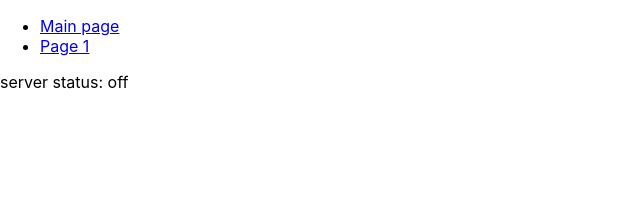
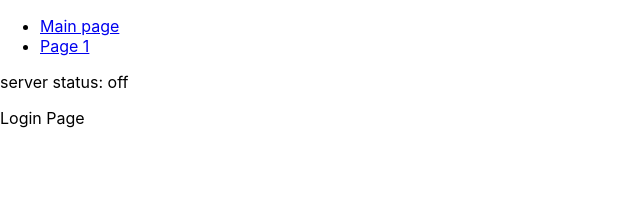
Before and after one commit to kimchirice/woc, a React (Create React App) app in the folder web/: page /login in a window 1280 px wide. Shown: the top 198 px of the page, without its empty margins (0-640 px from the left). Built offline with nearby package versions, Linux system fonts and the light colour scheme; no server answers.

Commit message:
adding blank login component

```diff
--- a/web/src/app/App.jsx
+++ b/web/src/app/App.jsx
@@ -6,12 +6,20 @@ import "./App.css";
 
 // route pages components imports
 import Main from "../pages/main/Main";
-import Page1 from "../pages/page1/Page1";
+import Login from "../pages/login/Login";
+import Register from "../pages/register/Register";
+
+/*
+    TODO:
+    [ ] set up auth containers
+    [ ] set up roles containers
+    [ ] set up auth context
+*/
 
 const App = (props) => {
-    const { msg, status } = props
+    const { msg, status } = props;
 
-    const serverStatus = ()  => status ? "on" : "off";
+    const serverStatus = () => (status ? "on" : "off");
 
     return (
         <BrowserRouter>
@@ -19,9 +27,10 @@ const App = (props) => {
 
             <p>server status: {serverStatus()}</p>
 
-            {/* routes */}
-            <Route exact path="/" component={() => <Main msg={msg} color="green"/>}/>
-            <Route path="/page1" component={Page1}/>
+            {/* routing */}
+            <Route exact path="/" component={() => <Main msg={msg} color="green" />} />
+            <Route path="/login" component={Login} />
+            <Route path="/register" component={Register} />
         </BrowserRouter>
     );
 };
--- /dev/null
+++ b/web/src/pages/login/Login.jsx
@@ -0,0 +1,15 @@
+import React from "react";
+
+/*
+    Login Page
+*/
+
+const Login = () => {
+    return (
+        <div>
+            <p>Login Page</p>
+        </div>
+    );
+};
+
+export default Login;
--- a/web/src/pages/page1/Page1.jsx
+++ /dev/null
@@ -1,9 +0,0 @@
-import React from 'react'
-
-const Page1 = () => (
-        <div>
-            <p>This be page 1</p>
-        </div>
-)
-
-export default Page1;
```
